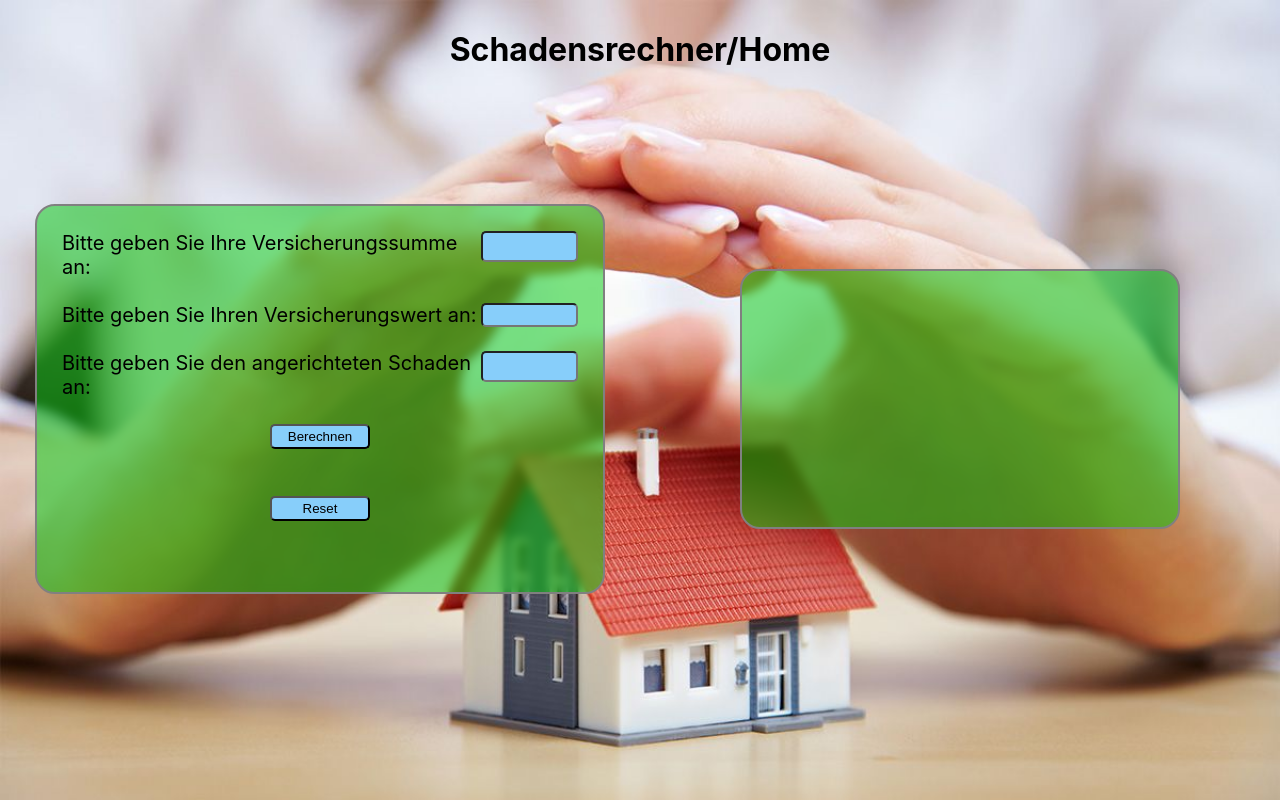
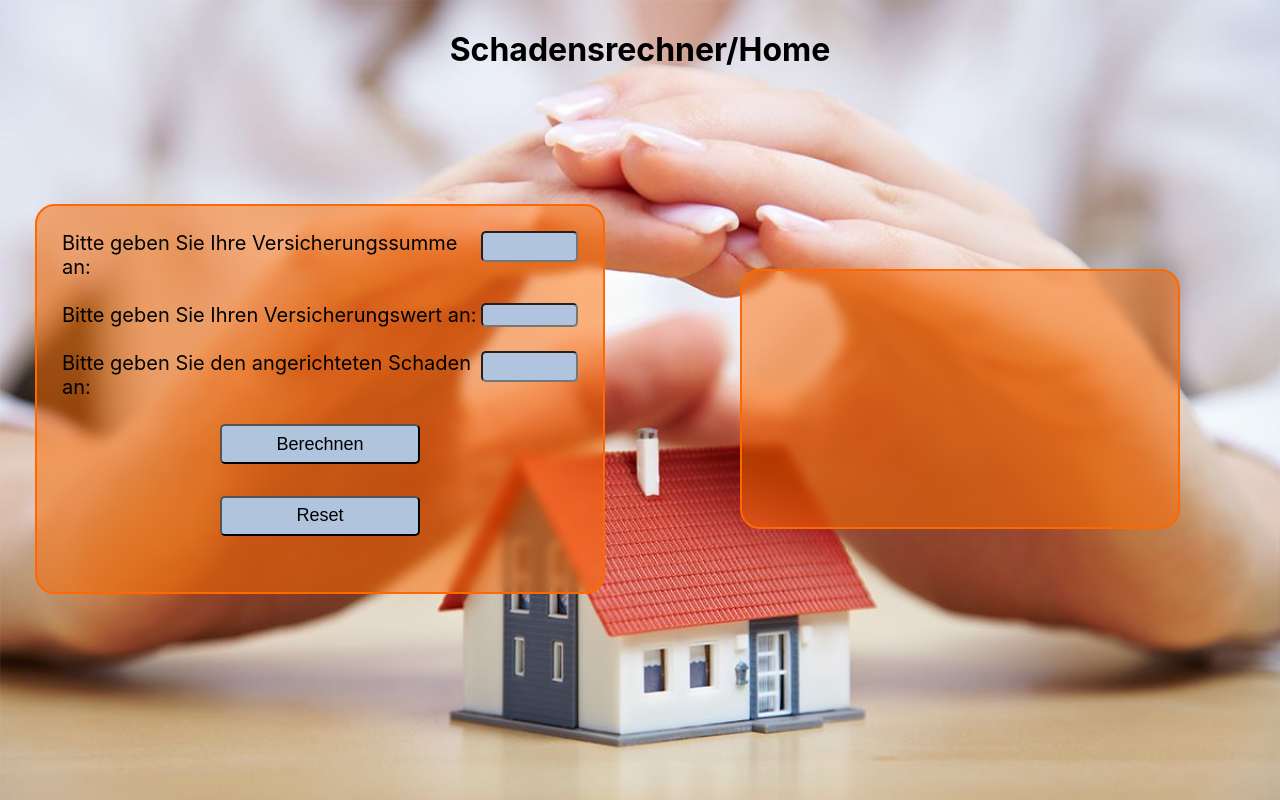
Before and after one commit to yannickschlaepferb/Versicherungsrechner, a React (Create React App) app in the folder VersicherungsrechnerProgramm/: page / in a window 1280 px wide. Built offline with nearby package versions, Linux system fonts and the light colour scheme.

Commit message:
css color changes

```diff
--- a/VersicherungsrechnerProgramm/src/App.css
+++ b/VersicherungsrechnerProgramm/src/App.css
@@ -19,10 +19,10 @@ h1 {
 }
 
 .angaben-container {
-  background-color: rgba(4, 203, 17, 0.512);
+  background-color: rgba(253, 105, 0, 0.512);
   backdrop-filter: blur(5px);
   border-radius: 20px;
-  border: 2px solid grey;
+  border: 2px solid rgba(253, 105, 0, 1);;
   margin: 35px;
   text-align: left;
   display: grid;
@@ -37,10 +37,10 @@ h1 {
 }
 
 .ergebnis {
-  background-color: rgba(4, 203, 17, 0.512);
+  background-color: rgba(253, 105, 0, 0.512);
   backdrop-filter: blur(5px);
   border-radius: 20px;
-  border: 2px solid grey;
+  border: 2px solid rgba(253, 105, 0, 1);
   padding-bottom: 35px;
   margin: 100px;
   padding: 10%;
@@ -52,7 +52,7 @@ h1 {
   border-radius: 5px;
   max-width: 150px;
   max-height: 25px;
-  background-color: lightskyblue;
+  background-color: lightsteelblue;
 }
 
 .inputs:hover{
@@ -70,10 +70,11 @@ h1 {
 }
 
 .buttons {
-  width: 100px;
-  height: 25px;
+  width:200px;
+  height: 40px;
   border-radius: 5px;
-  background-color: lightskyblue;
+  background-color: lightsteelblue;
+  font-size: large;
 }
 
 .buttons:hover {
```
